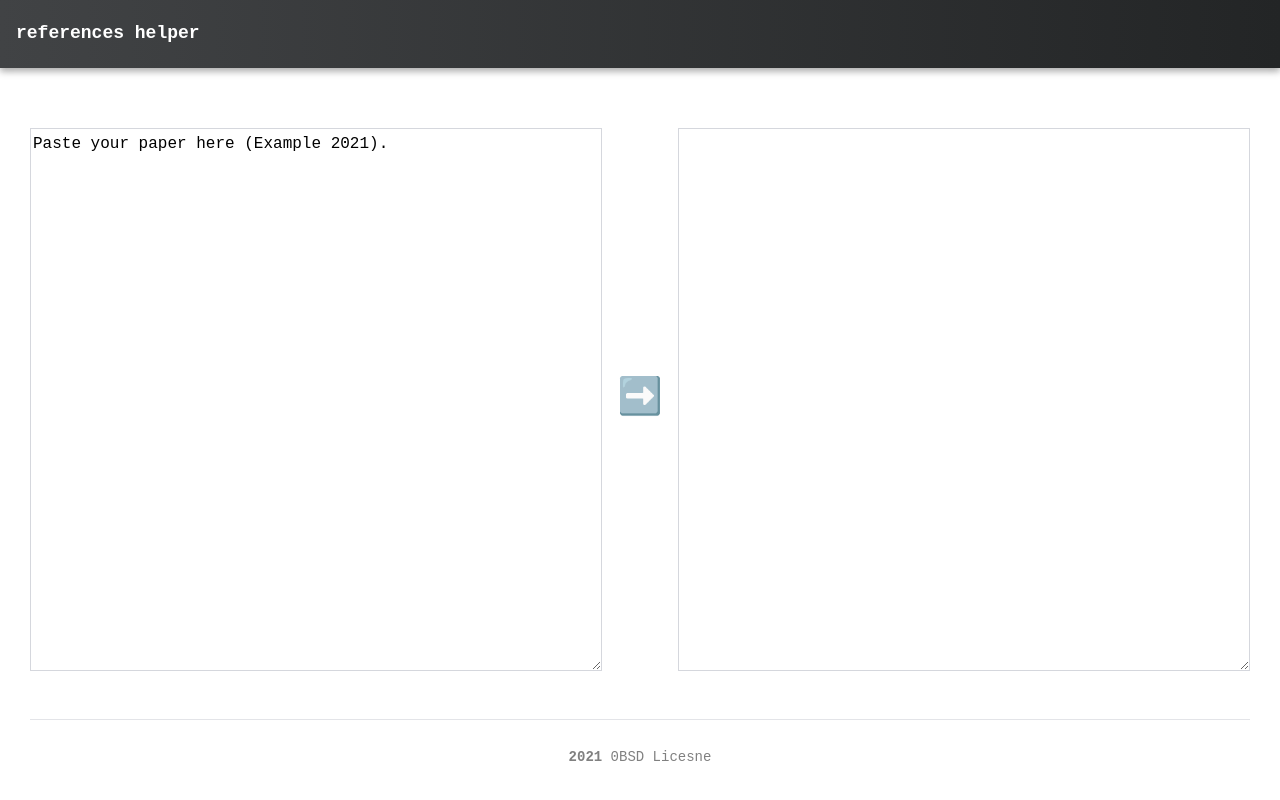
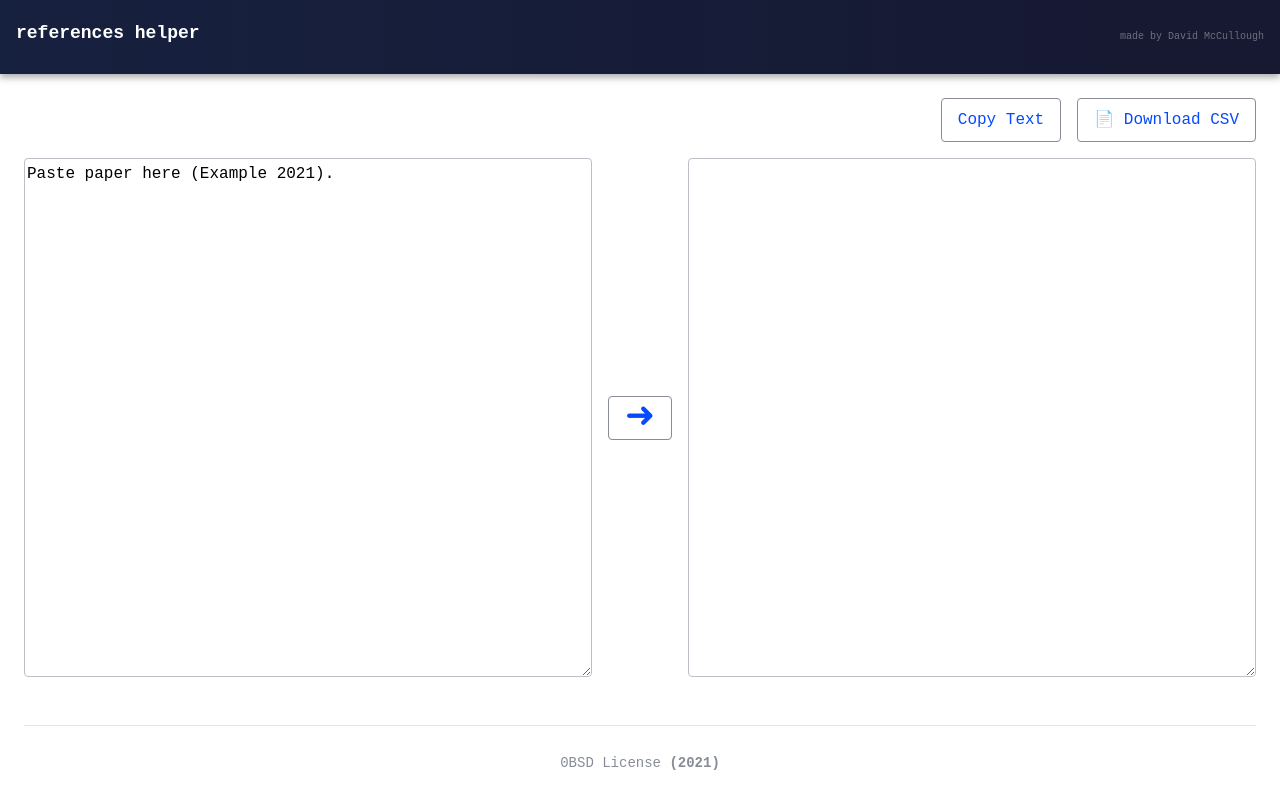
Before and after one commit to david-mccullough/references-helper, a Gatsby site: page / in a window 1280 px wide. Built offline with nearby package versions, Linux system fonts and the light colour scheme; Gatsby itself is replaced by a stand-in of ours.

Commit message:
Add copy and export options. Style pass.

```diff
--- a/package.json
+++ b/package.json
@@ -1,9 +1,9 @@
 {
-  "name": "gatsby-starter-default",
+  "name": "references-helper",
   "private": true,
-  "description": "A simple starter to get up and developing quickly with Gatsby",
+  "description": "A simple UI for doing some basic text extraction",
   "version": "0.1.0",
-  "author": "Kyle Mathews <mathews.kyle@gmail.com>",
+  "author": "David McCullough",
   "dependencies": {
     "gatsby": "^3.6.2",
     "gatsby-plugin-gatsby-cloud": "^2.6.1",
--- a/src/components/header.js
+++ b/src/components/header.js
@@ -8,9 +8,11 @@ const Header = ({ siteTitle }) => (
       style={{
         margin: `0 auto`,
         maxWidth: 1280,
+        padding: "0 16px",
+        display: "flex",
       }}
     >
-      <h4 style={{ margin: 0 }}>
+      <h4 style={{ margin: 0, flex: "1" }}>
         <Link
           to="/"
           style={{
@@ -21,6 +23,17 @@ const Header = ({ siteTitle }) => (
           {siteTitle}
         </Link>
       </h4>
+      <p style={{ margin: 0, fontSize: "x-small" }}>
+        <Link
+          to="https://github.com/david-mccullough/references-helper"
+          style={{
+            color: "#ffffff60",
+            textDecoration: `none`,
+          }}
+        >
+          made by David McCullough
+        </Link>
+      </p>
     </div>
   </header>
 )
--- a/src/components/layout.css
+++ b/src/components/layout.css
@@ -596,9 +596,6 @@ pre tt:after {
   height: 100%;
 }
 
-.box .row {
-}
-
 .box .row.header {
   flex: 0 1 auto;
   /* The above is shorthand for:
@@ -621,9 +618,8 @@ pre tt:after {
   height: 100%;
 }
 
-.item {
+.container .item {
   flex-grow: 1;
-  height: 100%;
 }
 
 .item + .item {
@@ -633,23 +629,14 @@ pre tt:after {
 textarea[type="text"] {
   font-size: 16px;
   font-family: monospace;
-  border-color: #d5d7dd;
+  border-color: #bdc0c7;
+  border-radius: 4px;
   height: 100%;
 }
 .flex-center {
   display: flex;
   justify-content: center;
   align-items: center;
-}
-
-.grow {
-  transition: all 0.2s cubic-bezier(0.075, 0.82, 0.165, 1);
-}
-.grow:hover {
-  transform: scale(1.05);
-}
-.grow:active {
-  transform: scale(0.98);
 }
 
 .layout {
@@ -661,7 +648,7 @@ textarea[type="text"] {
 }
 
 header {
-  padding: 24px 16px;
+  padding: 24px 0;
   text-align: left;
   background: #232526; /* fallback for old browsers */
   background: -webkit-linear-gradient(
@@ -671,9 +658,10 @@ header {
   ); /* Chrome 10-25, Safari 5.1-6 */
   background: linear-gradient(
     to right,
-    #414345,
-    #232526
+    #16213f,
+    #171831
   ); /* W3C, IE 10+/ Edge, Firefox 16+, Chrome 26+, Opera 12+, Safari 7+ */
+
   color: #ffffff;
   flex: 0 0 auto;
   box-shadow: 0 4px 8px rgba(0, 0, 0, 0.16), 0 3px 6px rgba(0, 0, 0, 0.2);
@@ -693,7 +681,7 @@ section {
   height: 100%;
   width: 100%;
   max-width: 1280px;
-  padding: 60px 30px 30px;
+  padding: 24px;
   margin: 0 auto;
   display: flex;
   flex-direction: column;
@@ -724,11 +712,35 @@ footer {
   text-align: center;
   flex: 0 0 auto;
   border-top: #e3e4e8 solid 1px;
-  color: #808080;
+  color: #888c96;
   font-size: 14px;
 }
 
-.navbar {
-  display: flex;
-  background-color: #333;
+.nice-button {
+  border: 1px solid #888c96;
+  border-radius: 4px;
+  padding: 8px 16px;
+  color: #064aff;
+  font-size: medium;
+  transition: all 0.2s cubic-bezier(0.16, 1, 0.3, 1);
 }
+
+.nice-button:hover {
+  background-color: #064aff11;
+  border-color: #064aff;
+}
+
+.nice-button:active {
+  background-color: #064aff;
+  color: #fff;
+}
+
+.grow {
+  transition: transform 0.15s cubic-bezier(0.075, 0.82, 0.165, 1);
+}
+.grow:hover {
+  transform: scale(1.05);
+}
+.grow:active {
+  transform: scale(1);
+}
--- a/src/components/layout.js
+++ b/src/components/layout.js
@@ -32,8 +32,8 @@ const Layout = ({ children }) => {
             {children}
             <div style={{ flex: "1" }} />
             <footer>
-              <b>{new Date().getFullYear()} </b>
-              0BSD Licesne
+              0BSD License
+              <b> ({new Date().getFullYear()})</b>
             </footer>
           </div>
         </div>
--- a/src/pages/index.js
+++ b/src/pages/index.js
@@ -11,22 +11,52 @@ class IndexPage extends React.Component {
     super(props)
 
     this.state = {
-      inputText: "Paste your paper here (Example 2021).",
+      inputText: "Paste paper here (Example 2021).",
       outputText: "",
+      outputItems: [],
+      copyButtonText: "Copy Text",
     }
 
     this.extractReferences = this.extractReferences.bind(this)
     this.handleInputChange = this.handleInputChange.bind(this)
+    this.handleOutputChange = this.handleOutputChange.bind(this)
+    this.triggerCopyButtonChange = this.triggerCopyButtonChange.bind(this)
   }
 
   render() {
     return (
       <Layout>
-        <Seo title="Home" />
+        <Seo title="" />
         <div className="box">
-          {/* <div className="row header">
-              <p><b>Hi honey</b></p>
-            </div> */}
+          <div
+            className="row"
+            style={{
+              display: "flex",
+              justifyContent: "flex-end",
+              marginBottom: "16px",
+            }}
+          >
+            <a
+              onClick={() => {
+                this.triggerCopyButtonChange()
+                copyText(this.state.outputText)
+              }}
+              className="nice-button item"
+            >
+              {this.state.copyButtonText}
+            </a>
+            <a
+              onClick={() =>
+                exportOutputToCSV(
+                  this.state.outputItems,
+                  `references ${new Date().toISOString()}.csv`
+                )
+              }
+              className="nice-button item"
+            >
+              📄 Download CSV
+            </a>
+          </div>
           <div className="row" style={{ height: "100%" }}>
             <div className="container">
               <textarea
@@ -41,9 +71,9 @@ class IndexPage extends React.Component {
                 <a
                   onClick={() => this.extractReferences()}
                   style={{ fontSize: "2em" }}
-                  className=" grow"
+                  className="nice-button grow"
                 >
-                  {"➡️"}
+                  {"➜"}
                 </a>
               </div>
               <textarea
@@ -51,6 +81,7 @@ class IndexPage extends React.Component {
                 id="output"
                 name="output"
                 className="item"
+                onChange={this.handleOutputChange}
                 value={this.state.outputText}
               />
             </div>
@@ -60,9 +91,27 @@ class IndexPage extends React.Component {
     )
   }
 
+  triggerCopyButtonChange(event) {
+    this.setState({
+      copyButtonText: "Copied!",
+    })
+
+    setTimeout(() => {
+      this.setState({
+        copyButtonText: "Copy Text",
+      })
+    }, 1000)
+  }
+
   handleInputChange(event) {
     this.setState({
       inputText: event.target.value,
+    })
+  }
+
+  handleOutputChange(event) {
+    this.setState({
+      outputText: event.target.value,
     })
   }
 
@@ -77,7 +126,8 @@ class IndexPage extends React.Component {
     trimmed.forEach(x => (result += x + "\n"))
 
     this.setState({
-      outputText: result,
+      outputItems: trimmed,
+      outputText: result.trimRight(),
     })
   }
 
@@ -91,3 +141,46 @@ class IndexPage extends React.Component {
 }
 
 export default IndexPage
+
+function copyText(text) {
+  navigator.clipboard.writeText(text)
+}
+
+function exportOutputToCSV(array, filename) {
+  var csv = []
+  // var rows = document.querySelectorAll("table tr")
+  // for (var i = 0; i < rows.length; i++) {
+  //   var row = [],
+  //     cols = rows[i].querySelectorAll("td, th")
+  //   for (var j = 0; j < cols.length; j++) {
+  //     row.push(cols[j].innerText)
+  //   }
+  //   csv.push(row.join(","))
+  // }
+  // result = csv.join("\n")
+
+  // download csv file
+  downloadCSV(array.join(","), filename)
+}
+
+function downloadCSV(csv, filename) {
+  var csvFile
+  var downloadLink
+
+  if (
+    window.Blob == undefined ||
+    window.URL == undefined ||
+    window.URL.createObjectURL === undefined
+  ) {
+    alert("Your browser doesn't support Blobs")
+    return
+  }
+
+  csvFile = new Blob([csv], { type: "text/csv" })
+  downloadLink = document.createElement("a")
+  downloadLink.download = filename
+  downloadLink.href = window.URL.createObjectURL(csvFile)
+  downloadLink.style.display = "none"
+  document.body.appendChild(downloadLink)
+  downloadLink.click()
+}
```
Also changed, not shown: src/images/bookmark.png, src/images/gatsby-astronaut.png (deleted), src/images/gatsby-icon.png (deleted), 2 other files.
